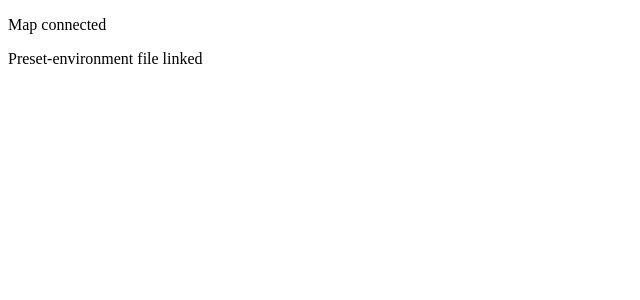
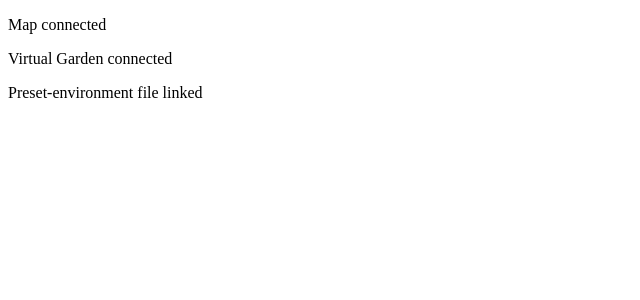
Before and after one commit to yahm23/Virtual_Garden_project, a Vue app in the folder Client/: page / in a window 1280 px wide. Shown: the top 300 px of the page, without its empty margins (0-640 px from the left). Built offline with nearby package versions, Linux system fonts and the light colour scheme.

Commit message:
virtual garden linked from map

```diff
--- a/Client/src/components/Map.vue
+++ b/Client/src/components/Map.vue
@@ -1,13 +1,18 @@
 <template >
   <div class="">
     <p>Map connected</p>
+    <virtual-garden> </virtual-garden>
   </div>
 </template>
 
 <script>
+import VirtualGarden from '@/components/VirtualGarden.vue'
 
 export default {
-  nmae:'map-environment'
+  nmae:'map-environment',
+  components:{
+    'virtual-garden':VirtualGarden
+  }
 }
 </script>
 
--- a/Client/src/components/VirtualGarden.vue
+++ b/Client/src/components/VirtualGarden.vue
@@ -0,0 +1,14 @@
+<template lang="html">
+  <div class="">
+    <p>Virtual Garden connected</p>
+  </div>
+</template>
+
+<script>
+export default {
+  name:'virtual-garden'
+}
+</script>
+
+<style lang="css" scoped>
+</style>
```
